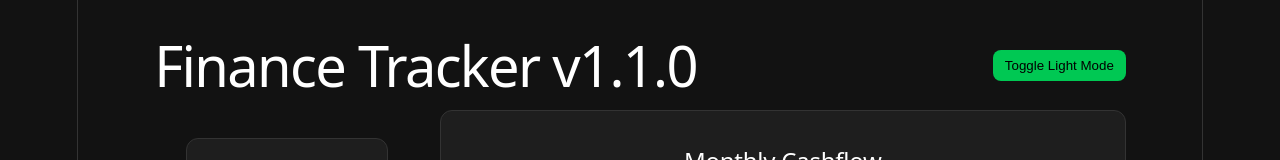
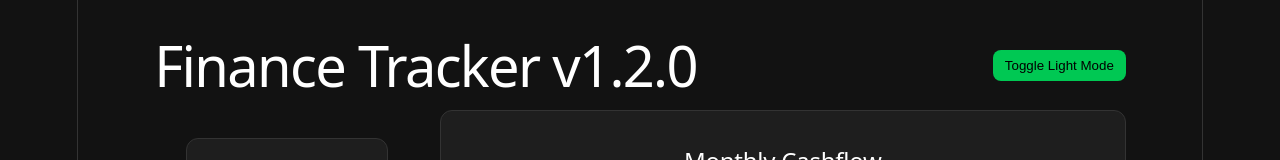
Before and after one commit to wng-mchl/SWE40006_PortfolioTask3_frontend, a React (Vite) app in the folder finance-frontend/: page / in a window 1280 px wide. Shown: the top 160 px of the page. Built offline with nearby package versions, Linux system fonts and the light colour scheme; no server answers.

Commit message:
changed app version name in title

```diff
--- a/finance-frontend/src/App.tsx
+++ b/finance-frontend/src/App.tsx
@@ -100,7 +100,7 @@ function App() {
   return (
     <div className="container">
       <div id="header">
-        <h1>Finance Tracker v1.1.0</h1>
+        <h1>Finance Tracker v1.2.0</h1>
         <button className="toggle" onClick={() => setDarkMode(!darkMode)}>
           Toggle {darkMode ? "Light" : "Dark"} Mode
         </button>
```
